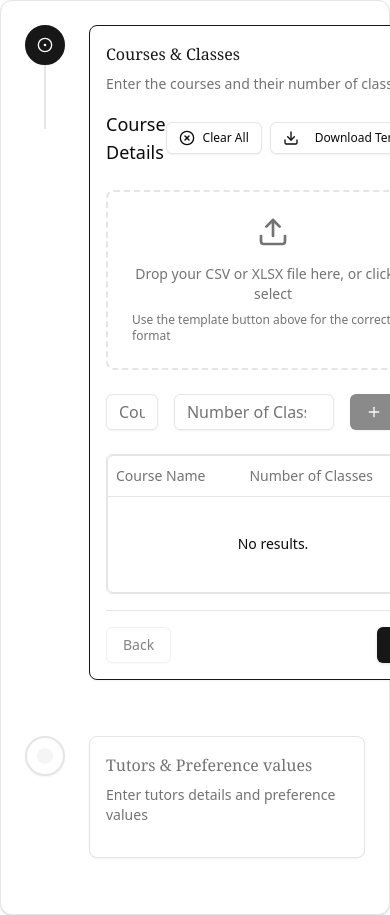
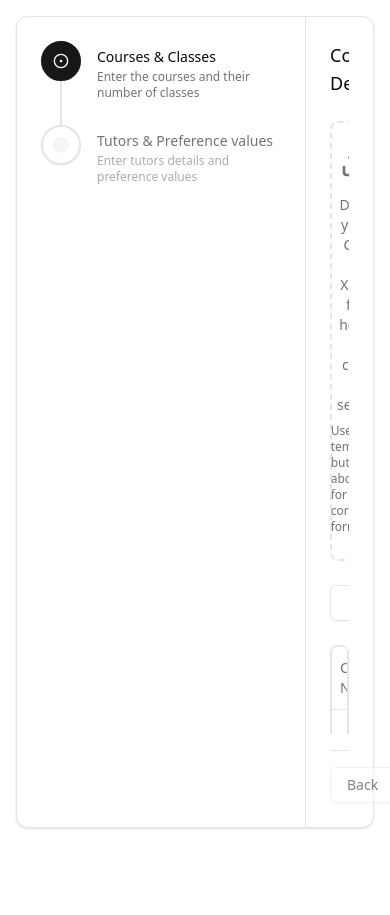
Before and after one commit to ethoshomo/scheduler-class-assistant, a React (Vite) app in the folder front/: page / in a window 390 px wide. Shown: the top 915 px of the page. After the commit the page ends 844 px from the top, so only its background shows below. Built offline with nearby package versions, Linux system fonts and the light colour scheme.

Commit message:
better ui and responsiveness

```diff
--- a/front/package.json
+++ b/front/package.json
@@ -13,6 +13,7 @@
     "@radix-ui/react-dialog": "^1.1.2",
     "@radix-ui/react-dropdown-menu": "^2.1.2",
     "@radix-ui/react-select": "^2.1.2",
+    "@radix-ui/react-separator": "^1.1.0",
     "@radix-ui/react-slot": "^1.1.0",
     "@radix-ui/react-toast": "^1.2.2",
     "@tanstack/react-table": "^8.20.5",
--- a/front/src/components/student-input.tsx
+++ b/front/src/components/student-input.tsx
@@ -131,7 +131,6 @@ const StudentInput = ({ courses, data, onDataChange }: StudentInputProps) => {
 			return "Preference must be a positive integer";
 		}
 
-		// Check for duplicate student-course combination
 		const duplicateEntry = existingData.find(
 			(entry) =>
 				entry.studentId === student.studentId &&
@@ -195,105 +194,6 @@ const StudentInput = ({ courses, data, onDataChange }: StudentInputProps) => {
 		toast({
 			title: "Student Updated",
 			description: "The student record has been successfully updated.",
-		});
-	};
-
-	const validateFileData = (
-		headers: string[],
-		rows: any[]
-	): { isValid: boolean; errors: string[] } => {
-		const errors: string[] = [];
-		const studentCourses = new Set<string>();
-
-		// Check if all required columns are present
-		const missingColumns = REQUIRED_COLUMNS.filter(
-			(col) => !headers.includes(col)
-		);
-		if (missingColumns.length > 0) {
-			errors.push(
-				`Missing required columns: ${missingColumns.join(", ")}`
-			);
-		}
-
-		// Validate each row
-		rows.forEach((row, index) => {
-			const rowNumber = index + 1;
-
-			// Check Student ID
-			if (!row["Student ID"] || !/^\d+$/.test(row["Student ID"])) {
-				errors.push(
-					`Row ${rowNumber}: Invalid Student ID (must be numeric)`
-				);
-				return;
-			}
-
-			// Check Course Name
-			const courseName = row["Course Name"];
-			if (!courseName || !courses.some((c) => c.course === courseName)) {
-				errors.push(`Row ${rowNumber}: Invalid or unknown Course Name`);
-				return;
-			}
-
-			// Check for duplicate student-course combination
-			const studentCourseKey = `${row["Student ID"]}-${courseName}`;
-			if (studentCourses.has(studentCourseKey)) {
-				errors.push(
-					`Row ${rowNumber}: Student ${row["Student ID"]} is already registered for course ${courseName}`
-				);
-				return;
-			}
-			studentCourses.add(studentCourseKey);
-
-			// Check Class Number
-			const classNumber = Number(row["Class Number"]);
-			const course = courses.find((c) => c.course === courseName);
-			if (
-				!course ||
-				isNaN(classNumber) ||
-				classNumber < 1 ||
-				classNumber > course.classes
-			) {
-				errors.push(
-					`Row ${rowNumber}: Invalid Class Number for the course`
-				);
-			}
-
-			// Check Grade
-			const grade = Number(row["Grade"]);
-			if (isNaN(grade) || grade < 0 || grade > 10) {
-				errors.push(`Row ${rowNumber}: Grade must be between 0 and 10`);
-			}
-
-			// Check Preference
-			const preference = Number(row["Preference"]);
-			if (!Number.isInteger(preference) || preference < 1) {
-				errors.push(
-					`Row ${rowNumber}: Preference must be a positive integer`
-				);
-			}
-		});
-
-		return {
-			isValid: errors.length === 0,
-			errors,
-		};
-	};
-
-	const handleFileValidationError = (errors: string[]) => {
-		toast({
-			variant: "destructive",
-			title: "Error in uploaded file",
-			description: (
-				<div className="mt-2 max-h-[200px] overflow-y-auto">
-					<ul className="list-disc pl-4 space-y-1">
-						{errors.map((error, index) => (
-							<li key={index} className="text-sm">
-								{error}
-							</li>
-						))}
-					</ul>
-				</div>
-			),
 		});
 	};
 
@@ -394,6 +294,105 @@ const StudentInput = ({ courses, data, onDataChange }: StudentInputProps) => {
 		} else {
 			XLSX.writeFile(wb, "students_data_template.xlsx");
 		}
+	};
+
+	const validateFileData = (
+		headers: string[],
+		rows: any[]
+	): { isValid: boolean; errors: string[] } => {
+		const errors: string[] = [];
+		const studentCourses = new Set<string>();
+
+		// Check if all required columns are present
+		const missingColumns = REQUIRED_COLUMNS.filter(
+			(col) => !headers.includes(col)
+		);
+		if (missingColumns.length > 0) {
+			errors.push(
+				`Missing required columns: ${missingColumns.join(", ")}`
+			);
+		}
+
+		// Validate each row
+		rows.forEach((row, index) => {
+			const rowNumber = index + 1;
+
+			// Check Student ID
+			if (!row["Student ID"] || !/^\d+$/.test(row["Student ID"])) {
+				errors.push(
+					`Row ${rowNumber}: Invalid Student ID (must be numeric)`
+				);
+				return;
+			}
+
+			// Check Course Name
+			const courseName = row["Course Name"];
+			if (!courseName || !courses.some((c) => c.course === courseName)) {
+				errors.push(`Row ${rowNumber}: Invalid or unknown Course Name`);
+				return;
+			}
+
+			// Check for duplicate student-course combination
+			const studentCourseKey = `${row["Student ID"]}-${courseName}`;
+			if (studentCourses.has(studentCourseKey)) {
+				errors.push(
+					`Row ${rowNumber}: Student ${row["Student ID"]} is already registered for course ${courseName}`
+				);
+				return;
+			}
+			studentCourses.add(studentCourseKey);
+
+			// Check Class Number
+			const classNumber = Number(row["Class Number"]);
+			const course = courses.find((c) => c.course === courseName);
+			if (
+				!course ||
+				isNaN(classNumber) ||
+				classNumber < 1 ||
+				classNumber > course.classes
+			) {
+				errors.push(
+					`Row ${rowNumber}: Invalid Class Number for the course`
+				);
+			}
+
+			// Check Grade
+			const grade = Number(row["Grade"]);
+			if (isNaN(grade) || grade < 0 || grade > 10) {
+				errors.push(`Row ${rowNumber}: Grade must be between 0 and 10`);
+			}
+
+			// Check Preference
+			const preference = Number(row["Preference"]);
+			if (!Number.isInteger(preference) || preference < 1) {
+				errors.push(
+					`Row ${rowNumber}: Preference must be a positive integer`
+				);
+			}
+		});
+
+		return {
+			isValid: errors.length === 0,
+			errors,
+		};
+	};
+
+	const handleFileValidationError = (errors: string[]) => {
+		toast({
+			variant: "destructive",
+			title: "Error in uploaded file",
+			description: (
+				<div className="mt-2 max-h-[200px] overflow-y-auto">
+					<ul className="list-disc pl-4 space-y-1">
+						{errors.map((error, index) => (
+							<li key={index} className="text-sm">
+								{error}
+							</li>
+						))}
+					</ul>
+				</div>
+			),
+		});
 	};
 
 	const onDrop = async (acceptedFiles: File[]) => {
@@ -571,15 +570,11 @@ const StudentInput = ({ courses, data, onDataChange }: StudentInputProps) => {
 			<div
 				{...getRootProps()}
 				className={`
-                    p-6 border-2 border-dashed rounded-lg
-                    transition-colors duration-200 ease-in-out
-                    flex flex-col items-center justify-center
-                    ${
-						isDragActive
-							? "border-primary bg-primary/5"
-							: "border-border"
-					}
-                `}>
+          p-6 border-2 border-dashed rounded-lg
+          transition-colors duration-200 ease-in-out
+          flex flex-col items-center justify-center
+          ${isDragActive ? "border-primary bg-primary/5" : "border-border"}
+        `}>
 				<input {...getInputProps()} />
 				<Upload className="w-8 h-8 mb-4 text-muted-foreground" />
 				<p className="text-sm text-muted-foreground text-center">
@@ -590,15 +585,15 @@ const StudentInput = ({ courses, data, onDataChange }: StudentInputProps) => {
 				</p>
 			</div>
 
-			<div className="flex items-center space-x-4">
+			<div className="flex flex-wrap gap-4">
 				<Input
 					placeholder="Student ID"
 					value={newStudentId}
 					onChange={(e) => setNewStudentId(e.target.value)}
-					className="w-40"
+					className="flex-1 min-w-[200px]"
 				/>
 				<Select value={newCourse} onValueChange={setNewCourse}>
-					<SelectTrigger className="flex-1">
+					<SelectTrigger className="flex-1 min-w-[200px]">
 						<SelectValue placeholder="Select Course" />
 					</SelectTrigger>
 					<SelectContent>
@@ -617,7 +612,7 @@ const StudentInput = ({ courses, data, onDataChange }: StudentInputProps) => {
 					min="1"
 					value={newClassNumber}
 					onChange={(e) => setNewClassNumber(e.target.value)}
-					className="w-32"
+					className="w-32 min-w-[120px]"
 				/>
 				<Input
 					placeholder="Grade"
@@ -627,7 +622,7 @@ const StudentInput = ({ courses, data, onDataChange }: StudentInputProps) => {
 					max="10"
 					value={newGrade}
 					onChange={(e) => setNewGrade(e.target.value)}
-					className="w-32"
+					className="w-32 min-w-[120px]"
 				/>
 				<Input
 					placeholder="Preference"
@@ -635,7 +630,7 @@ const StudentInput = ({ courses, data, onDataChange }: StudentInputProps) => {
 					min="1"
 					value={newPreference}
 					onChange={(e) => setNewPreference(e.target.value)}
-					className="w-32"
+					className="w-32 min-w-[120px]"
 				/>
 				<Button
 					onClick={handleAddRow}
@@ -645,7 +640,8 @@ const StudentInput = ({ courses, data, onDataChange }: StudentInputProps) => {
 						!newClassNumber ||
 						!newGrade ||
 						!newPreference
-					}>
+					}
+					className="shrink-0">
 					<Plus className="w-4 h-4 mr-2" />
 					Add
 				</Button>
--- a/front/src/components/widgets/stepper.tsx
+++ b/front/src/components/widgets/stepper.tsx
@@ -58,9 +58,9 @@ const Stepper: React.FC<VerticalStepperProps> = ({
 	const getTextStyles = (status: StepStatus): string => {
 		switch (status) {
 			case "complete":
-				return "text-primary font-medium";
+				return "text-primary";
 			case "current":
-				return "text-primary font-medium";
+				return "text-foreground";
 			default:
 				return "text-muted-foreground";
 		}
@@ -72,7 +72,6 @@ const Stepper: React.FC<VerticalStepperProps> = ({
 			try {
 				const canProceed = await onStepComplete?.(currentStep);
 				if (canProceed) {
-					// Only increment step if not on last step
 					if (currentStep < steps.length - 1) {
 						setCurrentStep((prev) => prev + 1);
 					}
@@ -98,31 +97,33 @@ const Stepper: React.FC<VerticalStepperProps> = ({
 	};
 
 	return (
-		<Card className={cn("max-w-3xl p-6", className)}>
-			<div className="space-y-6">
-				{steps.map((step, index) => {
-					const status = getStepStatus(index);
-					return (
-						<div key={index} className="flex">
-							{/* Left side with circle and line */}
-							<div className="flex flex-col items-center">
+		<Card className={cn("h-[calc(100vh-2rem)] mx-4 my-4", className)}>
+			<div className="flex h-full divide-x">
+				{/* Left side navigation */}
+				<div className="shrink-0 w-72 p-6">
+					<div className="flex flex-col space-y-6">
+						{steps.map((step, index) => (
+							<div key={index} className="relative flex gap-4">
+								{/* Icon and line container */}
+								<div className="relative">
 									<div
 										className={cn(
-										`
-                  flex h-10 w-10 items-center justify-center rounded-full border-2
-                  transition-all duration-200 ease-in-out
-                  `,
-										getStatusStyles(status)
+											"flex h-10 w-10 shrink-0 items-center justify-center rounded-full border-2 transition-all duration-200 ease-in-out relative z-10 bg-background",
+											getStatusStyles(
+												getStepStatus(index)
+											)
 										)}>
-									<StepIcon status={status} />
+										<StepIcon
+											status={getStepStatus(index)}
+										/>
 									</div>
+
+									{/* Vertical line */}
 									{index !== steps.length - 1 && (
 										<div
 											className={cn(
-											`
-                    w-0.5 h-16 -mb-2 transition-colors duration-200
-                    `,
-											status === "complete"
+												"absolute top-10 left-1/2 h-[calc(100%+1.5rem)] w-0.5 -translate-x-1/2",
+												index < currentStep
 													? "bg-primary"
 													: "bg-border"
 											)}
@@ -130,46 +131,49 @@ const Stepper: React.FC<VerticalStepperProps> = ({
 									)}
 								</div>
 
-							{/* Right side with content */}
-							<div className="ml-6 pb-8 flex-1">
-								<div
+								{/* Text content */}
+								<div className="flex flex-col pt-1.5">
+									<h3
 										className={cn(
-										"rounded-lg border bg-card p-4 shadow-sm",
-										status === "current"
-											? "border-primary"
-											: "border-border"
+											"text-sm font-medium",
+											getTextStyles(getStepStatus(index))
 										)}>
-									<div className="space-y-2 mb-4">
+										{step.title}
+									</h3>
 									<p
 										className={cn(
-												"font-serif",
-												getTextStyles(status)
+											"text-xs mt-0.5",
+											getStepStatus(index) === "current"
+												? "text-muted-foreground"
+												: "text-muted-foreground/60"
 										)}>
-											{step.title}
-										</p>
-										<p className="text-sm text-muted-foreground font-medium">
 										{step.description}
 									</p>
 								</div>
+							</div>
+						))}
+					</div>
+				</div>
 
-									{/* Form content */}
+				{/* Right side content */}
+				<div className="flex-1 flex flex-col p-6 min-w-0">
+					{steps.map((step, index) => (
 						<div
+							key={index}
 							className={cn(
-											"transition-all duration-200",
-											status === "current"
-												? "block"
-												: "hidden"
+								"h-full transition-opacity duration-200",
+								index === currentStep ? "block" : "hidden"
 							)}>
+							<div className="h-full flex flex-col">
+								<div className="flex-1 overflow-auto">
 									{step.content}
-
-										{/* Navigation buttons */}
-										<div className="flex justify-between mt-4 pt-4 border-t">
+								</div>
+								<div className="flex justify-between pt-4 mt-4 border-t">
 									<Button
 										variant="outline"
 										onClick={handleBack}
 										disabled={
-													currentStep === 0 ||
-													isProcessing
+											currentStep === 0 || isProcessing
 										}>
 										Back
 									</Button>
@@ -178,18 +182,15 @@ const Stepper: React.FC<VerticalStepperProps> = ({
 										disabled={isProcessing}>
 										{isProcessing
 											? "Processing..."
-													: currentStep ===
-													  steps.length - 1
+											: currentStep === steps.length - 1
 											? "Complete"
 											: "Next"}
 									</Button>
 								</div>
 							</div>
 						</div>
+					))}
 				</div>
-						</div>
-					);
-				})}
 			</div>
 		</Card>
 	);
```
Also changed, not shown: front/src/components/ui/separator.tsx (added, +29 -0 lines), 1 other file (tests, documents, lock files or other folders). Lines whose indentation alone changed are shown as unchanged.
